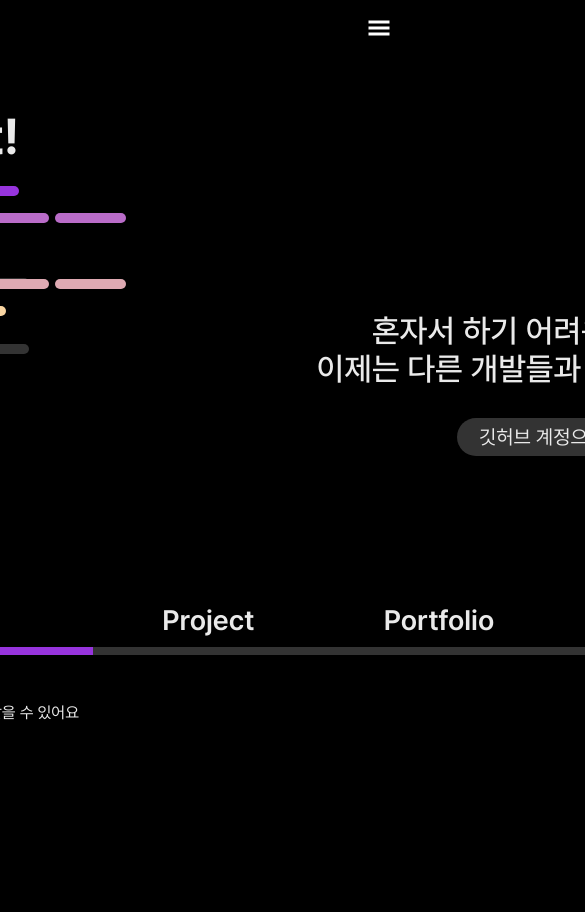
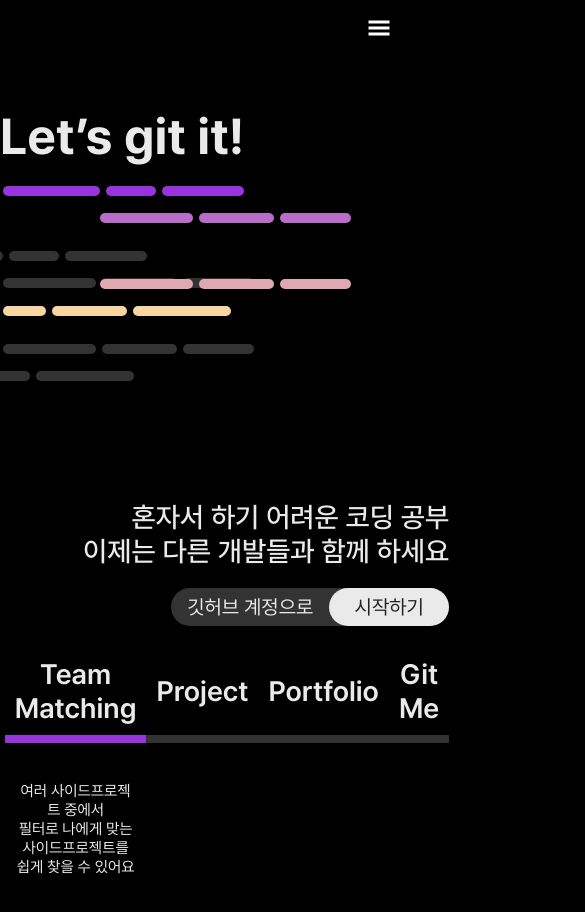
Before and after one commit to gnfnfnr/LetsGitIt, a React (Create React App) app in the folder src/main/resources/frontend/: page / in a window 390 px wide. Shown: the top 912 px of the page, 585 px wide, since content can reach past the window. Before the commit the page ends 872 px from the top, so only its background shows below. Built offline with nearby package versions, Linux system fonts and the light colour scheme.

Commit message:
feat: add responsive home

```diff
--- a/src/main/resources/frontend/src/pages/home/Animation.tsx
+++ b/src/main/resources/frontend/src/pages/home/Animation.tsx
@@ -3,6 +3,9 @@ import styled, { css, keyframes } from "styled-components";
 
 const Wrapper = styled.div`
   color: var(--color-sub-1);
+  @media (max-width: 768px) {
+    padding-left: 0;
+  }
 `;
 
 const fadeTransition = css`
@@ -59,7 +62,7 @@ const ProgressCircle = styled.div`
 `;
 
 const Text = styled.p`
-  font-size: 50px;
+  font-size: 3.125rem;
   font-weight: bold;
   margin-bottom: 20px;
 `;
@@ -155,11 +158,7 @@ const AfterProgressContainer = () => {
     <AfterProgressWrapper>
       <AfterContainer>
         {indexArray.map((index, i) => (
-          <ProgressAfterCircle
-            key={index}
-            width={index}
-            color={colors[0]}
-          />
+          <ProgressAfterCircle key={index} width={index} color={colors[0]} />
         ))}
       </AfterContainer>
       <AfterContainer>
@@ -223,11 +222,7 @@ const Animation = () => {
       <Container>
         <Text>Let’s git it!</Text>
         <FadeInTransition>
-          {animationFinished ? (
-            <AfterProgressContainer />
-          ) : (
-            <ProgressBar />
-          )}
+          {animationFinished ? <AfterProgressContainer /> : <ProgressBar />}
         </FadeInTransition>
       </Container>
     </Wrapper>
--- a/src/main/resources/frontend/src/pages/home/Home.tsx
+++ b/src/main/resources/frontend/src/pages/home/Home.tsx
@@ -10,21 +10,34 @@ const Wrapper = styled.div`
   grid-template-rows: repeat(2, minmax(max-content, 25rem));
   grid-template-columns: repeat(2, minmax(max-content, 30rem));
   gap: 1rem;
+  width: 100%;
+  @media (max-width: 768px) {
+    grid-template-rows: repeat(3, 1fr);
+    grid-template-columns: 1fr;
+    padding: 0 2rem;
+  }
 `;
 
 const HomeTabContainer = styled.div`
   display: flex;
   justify-content: center;
   align-items: center;
-    grid-column: 1 / 2 span;
+  grid-column: 1 / -1;
   width: 100%;
-    padding-left: 50px;
+
+  @media (max-width: 768px) {
+    padding-left: 0;
+  }
 `;
 
 const IntroWrapper = styled.div`
   display: flex;
   justify-content: flex-end;
   align-self: end;
+  @media (max-width: 768px) {
+    justify-content: center;
+
+  }
 `;
 
 const AnimationWrapper = styled.div`
@@ -32,9 +45,14 @@ const AnimationWrapper = styled.div`
   justify-content: center;
   align-self: start;
   padding-left: 150px;
+
+  @media (max-width: 768px) {
+    padding-left: 0;
+    align-self: flex-start;
+  }
 `;
+
 export default function SignOutHome() {
-
   return (
     <Wrapper>
       <AnimationWrapper>
--- a/src/main/resources/frontend/src/pages/home/HomeTab.tsx
+++ b/src/main/resources/frontend/src/pages/home/HomeTab.tsx
@@ -10,7 +10,7 @@ const TabTable = styled.table`
 
 const TabHeader = styled.th<{ active: boolean; color: string }>`
   padding: 10px;
-  font-size: 28px;
+  font-size: 1.75rem;
   font-weight: 600;
   width: 200px;
   text-align: center;
@@ -25,6 +25,7 @@ const TabContent = styled.td<{ active: boolean }>`
   padding: 10px;
   border: none;
   text-align: center;
+  font-size: 0.96rem;
   transition: opacity 0.3s ease-in-out;
   opacity: ${({ active }) => (active ? 1 : 0)};
   white-space: pre-line;
--- a/src/main/resources/frontend/src/pages/home/Intro.tsx
+++ b/src/main/resources/frontend/src/pages/home/Intro.tsx
@@ -9,6 +9,10 @@ const Wrapper = styled.div`
   flex-direction: column;
   justify-content: flex-end;
   align-items: flex-end;
+  width: 100%;
+  @media (max-width: 768px) {
+    justify-content: center;
+  }
 `;
 
 const StartContainer = styled.div`
@@ -19,7 +23,7 @@ const StartContainer = styled.div`
     width: 278px;
     height: 38px;
     border-radius: 30px;
-    font-size: 20px;
+    font-size: 1.25rem;
     background-color: var(--color-sub-4);
     button{
         width: 120px;
@@ -32,39 +36,56 @@ const StartContainer = styled.div`
             background-color: #C3C3C3;
         }
     }
+
+    @media (max-width: 768px) {
+
+    justify-content: center;
+    button {
+      margin-left: auto;
+    }
+    span {
+      margin-left: auto;
+    }
+  }
+  }
 `;
 
 const TextContainer = styled.div`
   text-align: right;
-    font-size: 32px;
+  font-size: 2rem;
   font-weight: 500;
   margin-bottom: 30px;
+  @media (max-width: 768px) {
+    margin-bottom: 20px;
+    font-size: 28px;
+  }
 `;
 
 const Intro = () => {
-
-    const userCode = [];
-    const handleOpenNewTab = (url : string) => {
+  const handleOpenNewTab = (url: string) => {
     window.open(url, "_blank", "noopener, noreferrer");
   };
 
-      ///login/github/authorized?code=61d040a0e52a7b736648
-
-      //
-
-
-
-    return(
+  return (
     <Wrapper>
       <TextContainer>
-                혼자서 하기 어려운 코딩 공부<br /> 이제는 다른 개발들과 함께 하세요
+        혼자서 하기 어려운 코딩 공부
+        <br /> 이제는 다른 개발들과 함께 하세요
       </TextContainer>
       <StartContainer>
-                깃허브 계정으로
-                <button onClick={() => handleOpenNewTab("https://github.com/login/oauth/authorize?client_id=2fdad6f3e6e4332a9edc")}>시작하기</button>
+        <span>깃허브 계정으로</span>
+        <button
+          onClick={() =>
+            handleOpenNewTab(
+              "https://github.com/login/oauth/authorize?client_id=2fdad6f3e6e4332a9edc"
+            )
+          }
+        >
+          시작하기
+        </button>
       </StartContainer>
     </Wrapper>
   );
-}
+};
 
 export default Intro;
```
Lines whose indentation alone changed are shown as unchanged.
